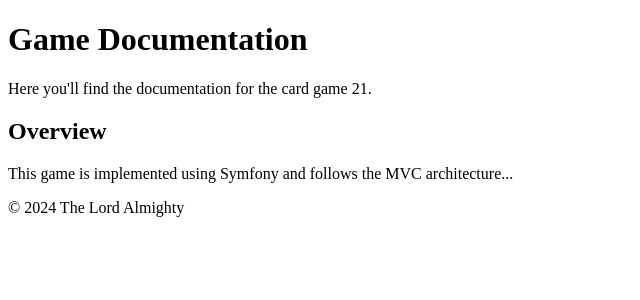
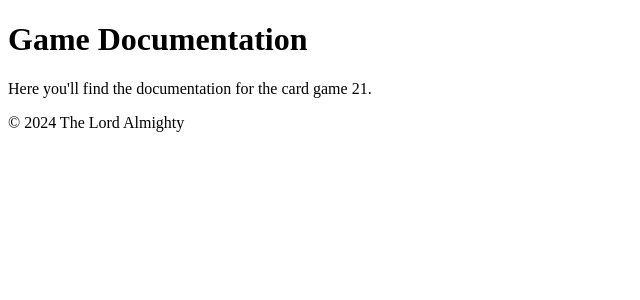
Before and after one commit to theswedishpolyglot/webbprogrammering-bth-mvc, a Symfony app: template templates/game/doc.html.twig in a window 1280 px wide. Shown: the part 224-524 px from the top of the page, without its empty margins (0-640 px from the left). Run offline with Twig, Linux system fonts and the light colour scheme; the template is opened without the code that fills it, so the values that code supplies are empty; some libraries are stand-ins or nearby versions.

Commit message:
before adding documentation

```diff
--- a/templates/game/doc.html.twig
+++ b/templates/game/doc.html.twig
@@ -5,7 +5,4 @@
 {% block body %}
     <h1>Game Documentation</h1>
     <p>Here you'll find the documentation for the card game 21.</p>
-    <h2>Overview</h2>
-    <p>This game is implemented using Symfony and follows the MVC architecture...</p>
-    <!-- Add detailed documentation about the game implementation here -->
 {% endblock %}
```
